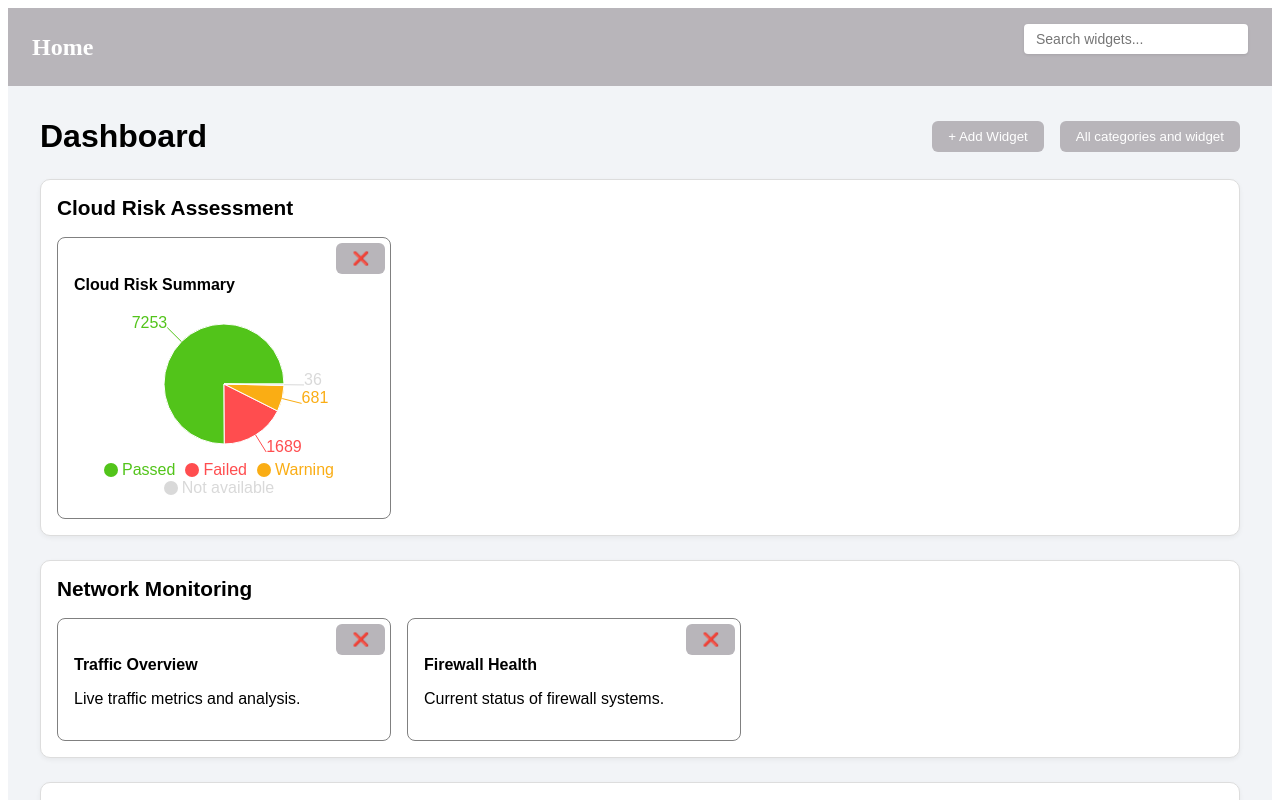
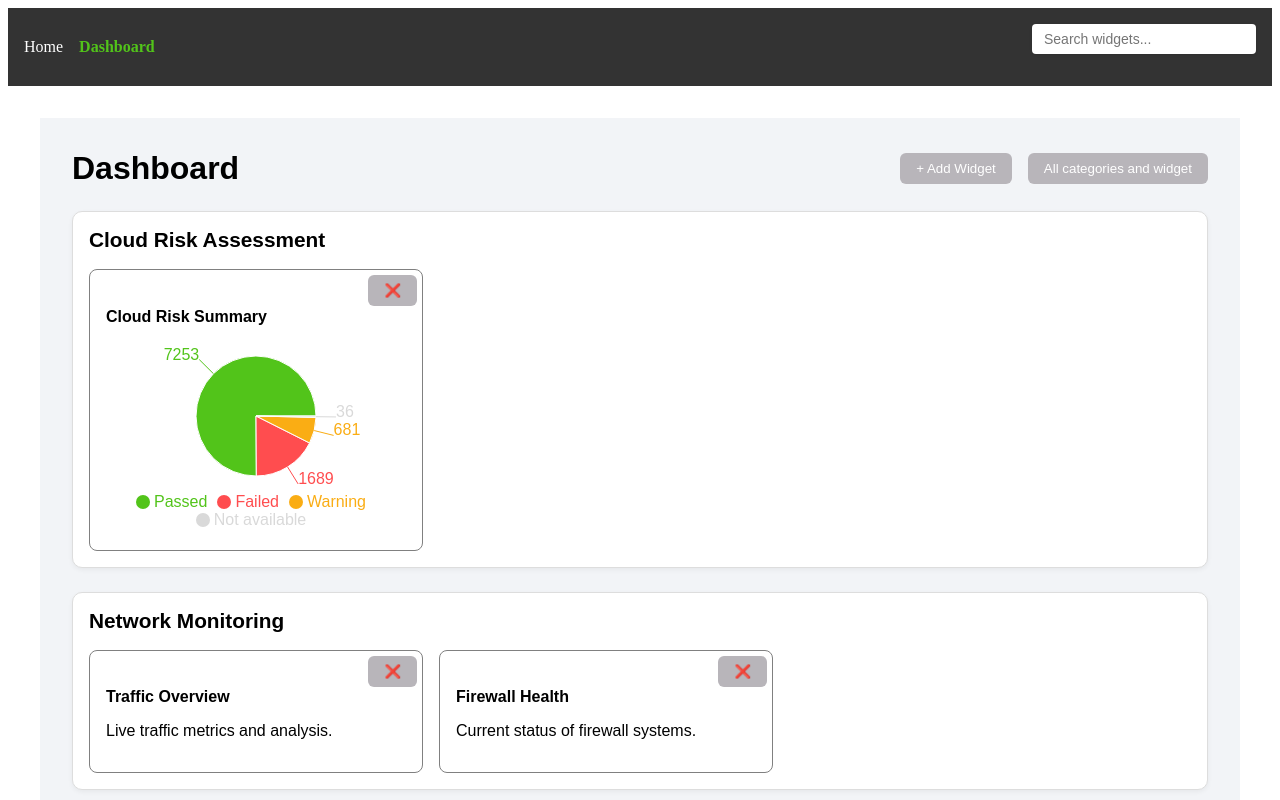
Before and after one commit to Akhil240901/FE_assignment, a React (Create React App) app: page /dashboard in a window 1280 px wide. Shown: the top 800 px of the page. Built offline with nearby package versions, Linux system fonts and the light colour scheme.

Commit message:
added home page just to make it spa

```diff
--- a/package.json
+++ b/package.json
@@ -11,6 +11,7 @@
     "react": "^19.1.0",
     "react-dom": "^19.1.0",
     "react-redux": "^9.2.0",
+    "react-router-dom": "^7.5.3",
     "react-scripts": "5.0.1",
     "recharts": "^2.15.3",
     "web-vitals": "^2.1.4"
--- a/src/App.js
+++ b/src/App.js
@@ -1,9 +1,73 @@
+// App.js
+import React from "react";
+import {
+  BrowserRouter as Router,
+  Routes,
+  Route,
+  NavLink,
+  useLocation,
+} from "react-router-dom";
 import Dashboard from "./features/Dashboard";
+import SearchWidget from "./components/SearchWidget";
+import Home from "./features/Home";
 
 function App() {
   return (
+    <Router>
+      <Layout />
+    </Router>
+  );
+}
+
+function Layout() {
+  const location = useLocation();
+  const isDashboardRoute = location.pathname === "/dashboard";
+
+  return (
     <div>
-      <Dashboard />
+      <nav
+        style={{
+          background: "#333",
+          padding: "1rem",
+          display: "flex",
+          alignItems: "center",
+          justifyContent: "space-between",
+        }}
+      >
+        <div>
+          <NavLink
+            to="/"
+            style={({ isActive }) => ({
+              color: isActive ? "#52c41a" : "#fff",
+              marginRight: "1rem",
+              textDecoration: "none",
+              fontWeight: isActive ? "bold" : "normal",
+            })}
+          >
+            Home
+          </NavLink>
+          <NavLink
+            to="/dashboard"
+            style={({ isActive }) => ({
+              color: isActive ? "#52c41a" : "#fff",
+              textDecoration: "none",
+              fontWeight: isActive ? "bold" : "normal",
+            })}
+          >
+            Dashboard
+          </NavLink>
+        </div>
+
+        {/* Search only on dashboard */}
+        {isDashboardRoute && <SearchWidget />}
+      </nav>
+
+      <main style={{ padding: "2rem" }}>
+        <Routes>
+          <Route path="/" element={<Home />} />
+          <Route path="/dashboard" element={<Dashboard />} />
+        </Routes>
+      </main>
     </div>
   );
 }
--- a/src/charts/BarChartR.jsx
+++ /dev/null
@@ -1,33 +0,0 @@
-import {
-  BarChart,
-  Bar,
-  XAxis,
-  YAxis,
-  Tooltip,
-  Cell,
-  ResponsiveContainer,
-} from "recharts";
-
-export function BarChartR({ data }) {
-  const chartData = Object.entries(data).map(([name, value], index) => ({
-    name,
-    value,
-  }));
-
-  const colors = ["#DC2626", "#F59E0B", "#3B82F6", "#10B981"];
-
-  return (
-    <ResponsiveContainer width="100%" height={200}>
-      <BarChart layout="vertical" data={chartData}>
-        <XAxis type="number" />
-        <YAxis type="category" dataKey="name" />
-        <Tooltip />
-        <Bar dataKey="value">
-          {chartData.map((entry, index) => (
-            <Cell key={index} fill={colors[index]} />
-          ))}
-        </Bar>
-      </BarChart>
-    </ResponsiveContainer>
-  );
-}
--- a/src/components/Widgets.jsx
+++ b/src/components/Widgets.jsx
@@ -2,7 +2,6 @@ import React from "react";
 import { useDispatch } from "react-redux";
 import { removeWidget } from "../features/dashboardSlice";
 import { PieChartR } from "../charts/PieChartR";
-import { BarChartR } from "../charts/BarChartR";
 
 const Widget = ({ widget, categoryId }) => {
   const dispatch = useDispatch();
@@ -12,8 +11,6 @@ const Widget = ({ widget, categoryId }) => {
     switch (widget.type) {
       case "pie":
         return <PieChartR data={widget.data} />;
-      case "bar":
-        return <BarChartR data={widget.data} />;
       default:
         return <p>{widget.text}</p>; // fallback to text if no chart type
     }
--- a/src/data/initialInfo.json
+++ b/src/data/initialInfo.json
@@ -18,6 +18,7 @@
                                                         }
                                                       ]
                                                     },
+
                                                     {
                                                       "id": "cat-2",
                                                       "name": "Network Monitoring",
--- a/src/features/Dashboard.js
+++ b/src/features/Dashboard.js
@@ -20,11 +20,6 @@ const Dashboard = () => {
 
   return (
     <div className="body">
-      <div className="navbar">
-        <h2>Home</h2>
-        <SearchWidget className="search-widget" />
-      </div>
-
       <div className="dashboard-container">
         <div className="dashboard-header">
           <h1> Dashboard</h1>
--- /dev/null
+++ b/src/features/Home.js
@@ -0,0 +1,18 @@
+// features/Home.js
+import React from "react";
+
+function Home() {
+  return (
+    <div style={{ textAlign: "center" }}>
+      <h1>Welcome to the Security Analytics Platform</h1>
+      <p>Explore powerful dashboards, monitor risks, and stay secure.</p>
+      <img
+        src="https://www.aquasec.com/wp-content/uploads/2020/11/No-title-5.3-Dashboard-Blog-Image.jpg"
+        alt="Cybersecurity Illustration"
+        style={{ width: "80%", borderRadius: "10px", marginTop: "20px" }}
+      />
+    </div>
+  );
+}
+
+export default Home;
```
Also changed, not shown: src/components/riskbarChart.jsx (deleted, +0 -39 lines), 1 other file (tests, documents, lock files or other folders).
